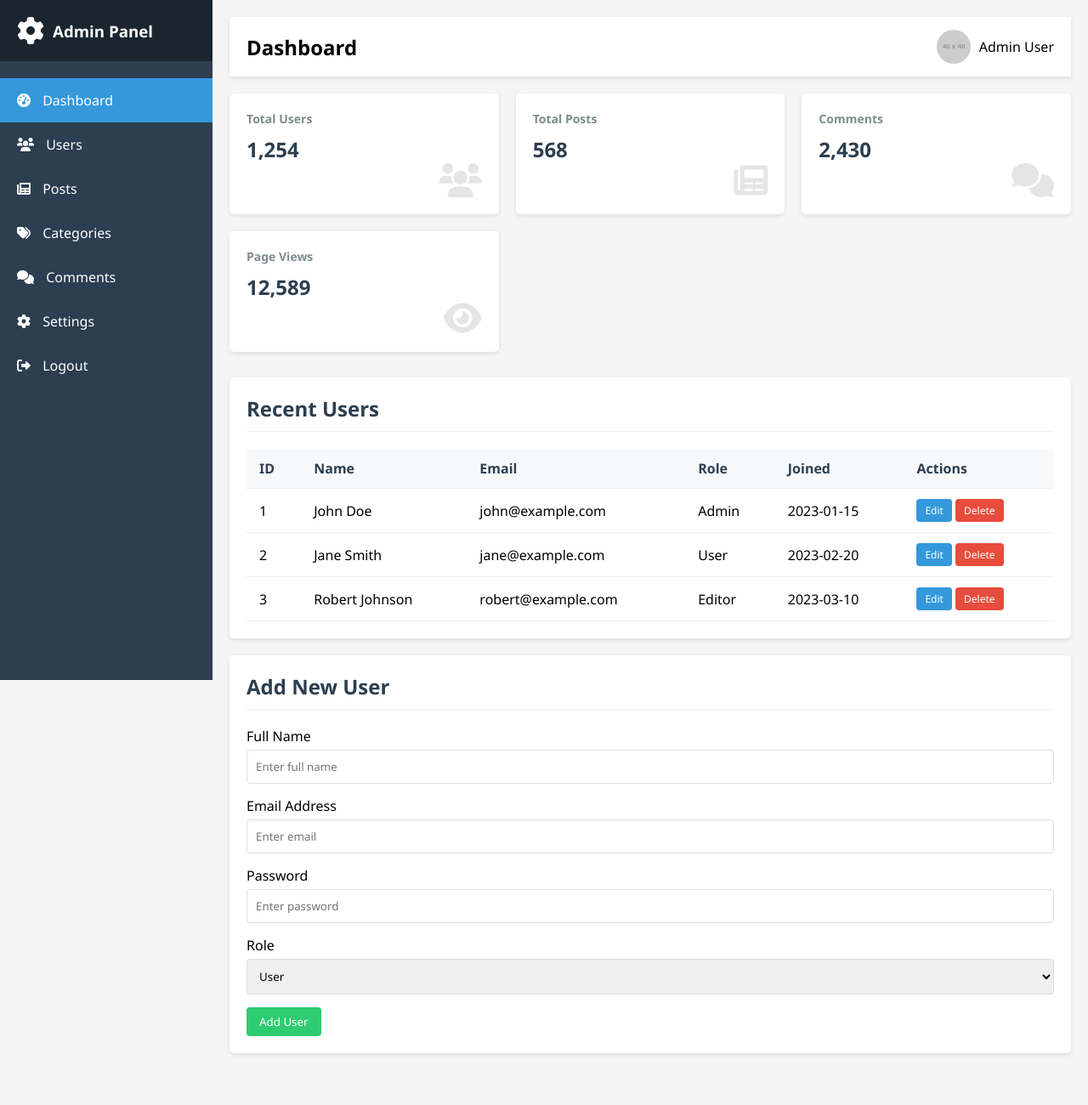
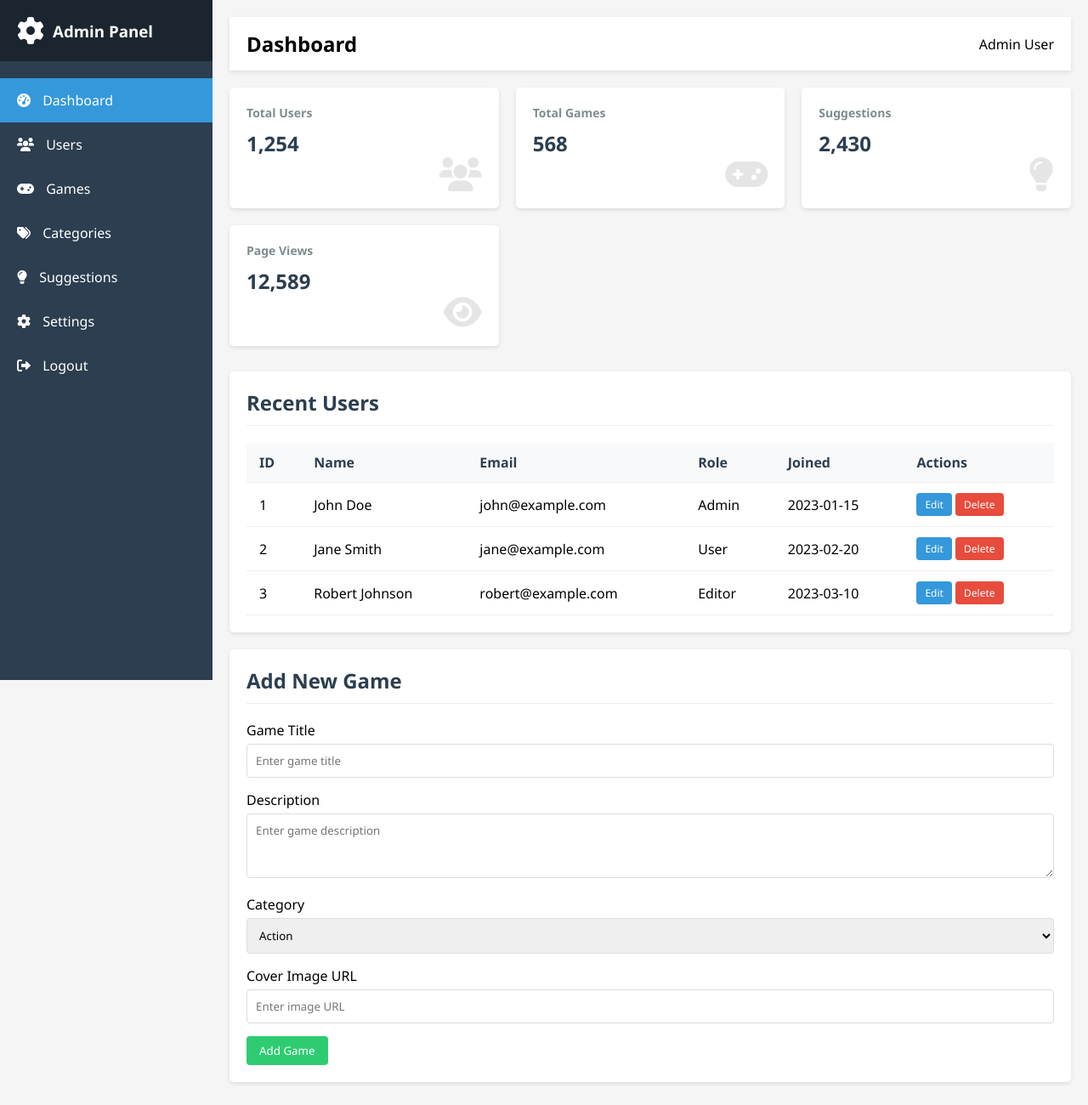
Before and after one commit to SchoolFlashCards3/admin-panel, a plain HTML site: page index.html in a window 1280 px wide. Shown: the whole page at 85% size. Before the commit the page ends 1279 px from the top, so only its background shows below. Drawn offline with Linux system fonts and the light colour scheme; placeholder pictures from the web are drawn by us.

Commit message:
Update index.html

```diff
--- a/index.html
+++ b/index.html
@@ -89,13 +89,6 @@
         .user-info {
             display: flex;
             align-items: center;
-        }
-
-        .user-info img {
-            width: 40px;
-            height: 40px;
-            border-radius: 50%;
-            margin-right: 10px;
         }
 
         /* Dashboard Cards */
@@ -258,16 +251,16 @@
                 <span>Users</span>
             </li>
             <li>
-                <i class="fas fa-newspaper"></i>
-                <span>Posts</span>
+                <i class="fas fa-gamepad"></i>
+                <span>Games</span>
             </li>
             <li>
                 <i class="fas fa-tags"></i>
                 <span>Categories</span>
             </li>
             <li>
-                <i class="fas fa-comments"></i>
-                <span>Comments</span>
+                <i class="fas fa-lightbulb"></i>
+                <span>Suggestions</span>
             </li>
             <li>
                 <i class="fas fa-cog"></i>
@@ -286,7 +279,6 @@
         <div class="header">
             <h2>Dashboard</h2>
             <div class="user-info">
-                <img src="https://via.placeholder.com/40" alt="User">
                 <span>Admin User</span>
             </div>
         </div>
@@ -299,14 +291,14 @@
                 <i class="fas fa-users"></i>
             </div>
             <div class="card">
-                <h3>Total Posts</h3>
+                <h3>Total Games</h3>
                 <p>568</p>
-                <i class="fas fa-newspaper"></i>
+                <i class="fas fa-gamepad"></i>
             </div>
             <div class="card">
-                <h3>Comments</h3>
+                <h3>Suggestions</h3>
                 <p>2,430</p>
-                <i class="fas fa-comments"></i>
+                <i class="fas fa-lightbulb"></i>
             </div>
             <div class="card">
                 <h3>Page Views</h3>
@@ -367,31 +359,32 @@
             </table>
         </div>
 
-        <!-- Add New User Section -->
+        <!-- Add New Game Section -->
         <div class="content-section">
-            <h2>Add New User</h2>
+            <h2>Add New Game</h2>
             <form>
                 <div class="form-group">
-                    <label for="name">Full Name</label>
-                    <input type="text" id="name" class="form-control" placeholder="Enter full name">
+                    <label for="title">Game Title</label>
+                    <input type="text" id="title" class="form-control" placeholder="Enter game title">
                 </div>
                 <div class="form-group">
-                    <label for="email">Email Address</label>
-                    <input type="email" id="email" class="form-control" placeholder="Enter email">
+                    <label for="description">Description</label>
+                    <textarea id="description" class="form-control" placeholder="Enter game description" rows="3"></textarea>
                 </div>
                 <div class="form-group">
-                    <label for="password">Password</label>
-                    <input type="password" id="password" class="form-control" placeholder="Enter password">
+                    <label for="category">Category</label>
+                    <select id="category" class="form-control">
+                        <option value="action">Action</option>
+                        <option value="adventure">Adventure</option>
+                        <option value="strategy">Strategy</option>
+                        <option value="puzzle">Puzzle</option>
+                    </select>
                 </div>
                 <div class="form-group">
-                    <label for="role">Role</label>
-                    <select id="role" class="form-control">
-                        <option value="user">User</option>
-                        <option value="editor">Editor</option>
-                        <option value="admin">Admin</option>
-                    </select>
+                    <label for="image">Cover Image URL</label>
+                    <input type="text" id="image" class="form-control" placeholder="Enter image URL">
                 </div>
-                <button type="submit" class="btn btn-success">Add User</button>
+                <button type="submit" class="btn btn-success">Add Game</button>
             </form>
         </div>
     </div>
```
